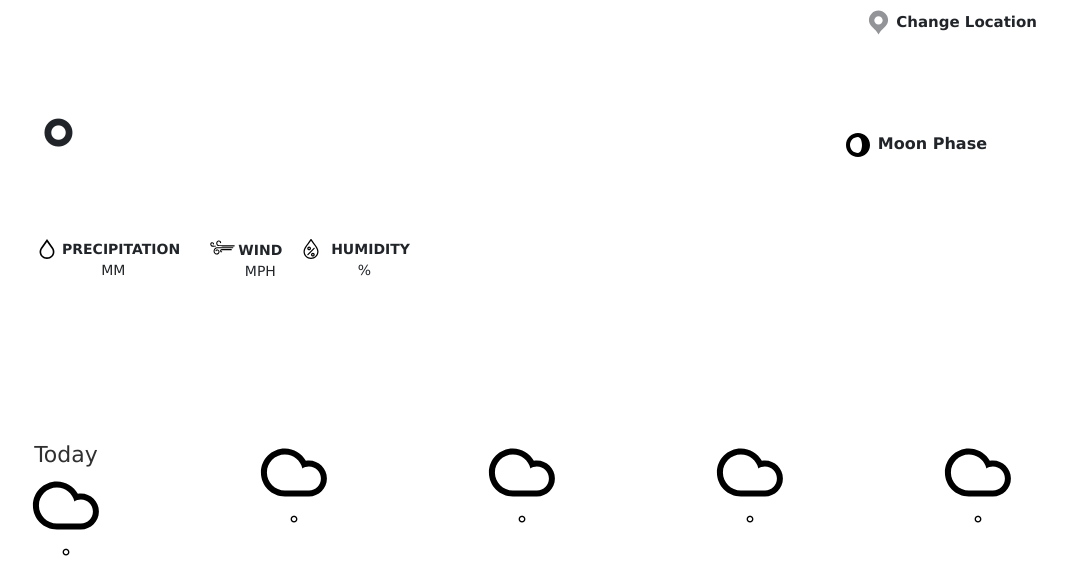
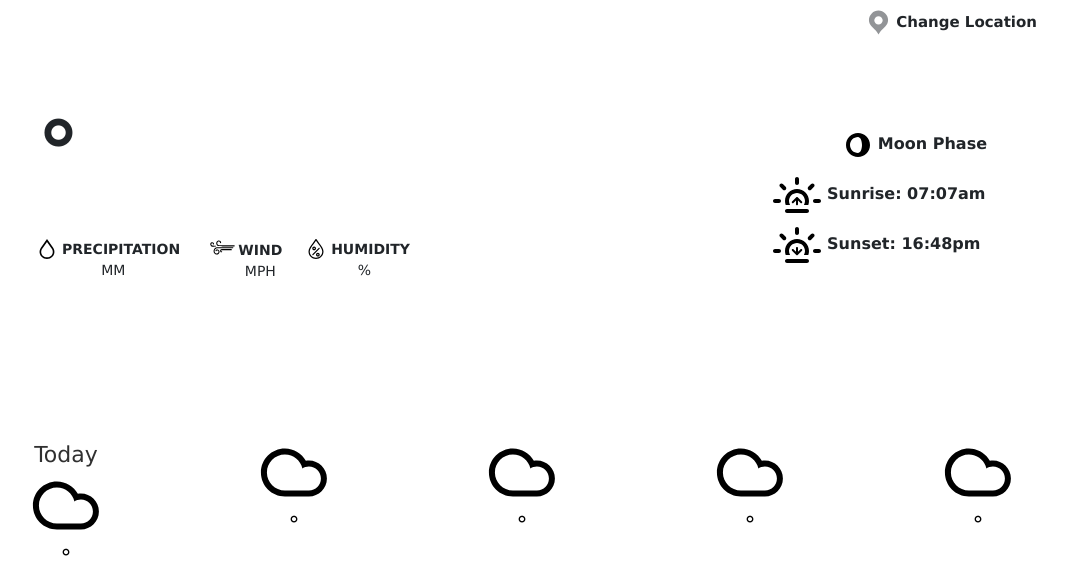
Before and after one commit to JamezGr/Django_Weather, a Django app: template weather_app/templates/weather/main_weather.html in a window 1280 px wide. Shown: the top 580 px of the page, without its empty margins (158-1225 px from the left). Run offline with Django 3.2, Linux system fonts and the light colour scheme; the template is opened without the code that fills it, so the values that code supplies are empty; some libraries are stand-ins or nearby versions.

Commit message:
Moon Phase, Sunrise and Sunset Added

```diff
--- a/weather_app/static/css/styles.css
+++ b/weather_app/static/css/styles.css
@@ -80,7 +80,7 @@ img.icon_wind {
 }
 
 img.icon_humidity {
-    margin-left: -20px;
+    margin-left: -15px;
 }
 
 div.current_wind_spd {
@@ -160,6 +160,37 @@ span.moon_phase {
     font-weight: bold;
 }
 
+img.sunrise-icon {
+    margin-right: -25px;
+
+}
+
+div.sunrise {
+    margin-left: 220px;
+    margin-top: -50px;
+}
+
+span.sunrise-text {
+    font-weight: bold;
+
+}
+
+img.sunset-icon {
+    margin-right: -25px;
+
+}
+
+div.sunset {
+    margin-left: 220px;
+    margin-top: -50px;
+}
+
+span.sunset-text {
+    font-weight: bold;
+
+}
+
+
 img.forecast-icon {
     height:150px;
     width: 150px;
--- a/weather_app/templates/weather/main_weather.html
+++ b/weather_app/templates/weather/main_weather.html
@@ -92,6 +92,23 @@
                     <span class ="moon_phase">Moon Phase</span>
                 </div>
             </div>
+
+            <div class="sunrise">
+                <div class="sunrise-icon">
+                    <img class="sunrise-icon" src="{% static 'img/Weather_Icons/Sunrise.svg' %}">
+                    <span class ="sunrise-text">Sunrise: 07:07am</span>
+                </div>
+            </div>
+
+            <div class="sunset">
+                <div class="sunset-icon">
+                    <img class="sunset-icon" src="{% static 'img/Weather_Icons/Sunset.svg' %}">
+                    <span class ="sunset-text">Sunset: 16:48pm</span>
+                </div>
+            </div>
+
+
+
         </div>
 
 
```
